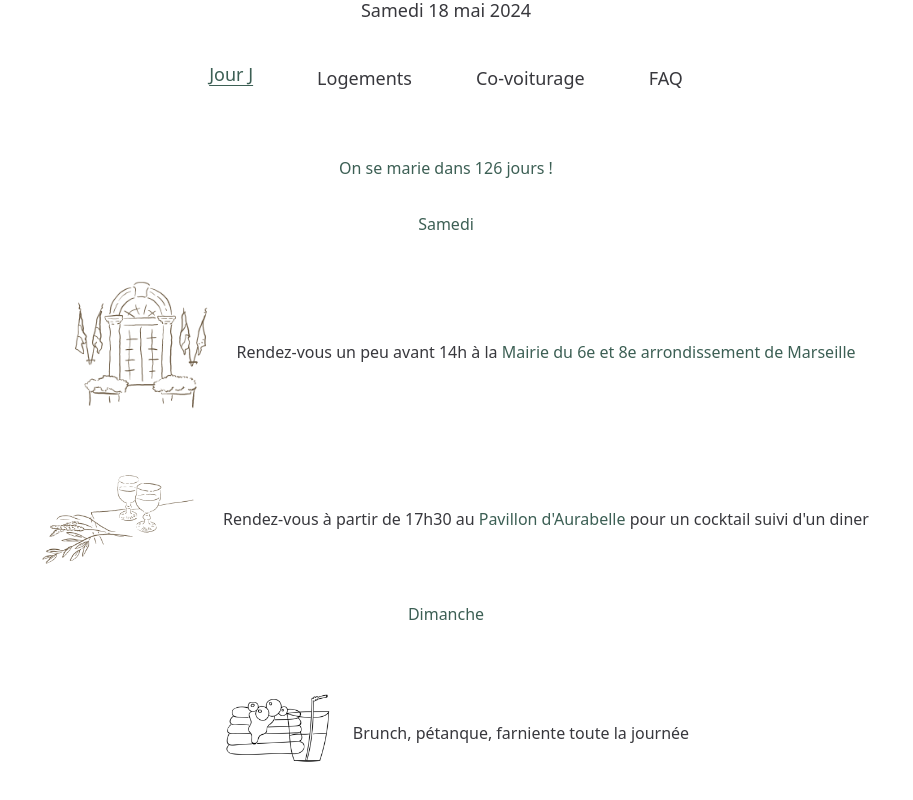
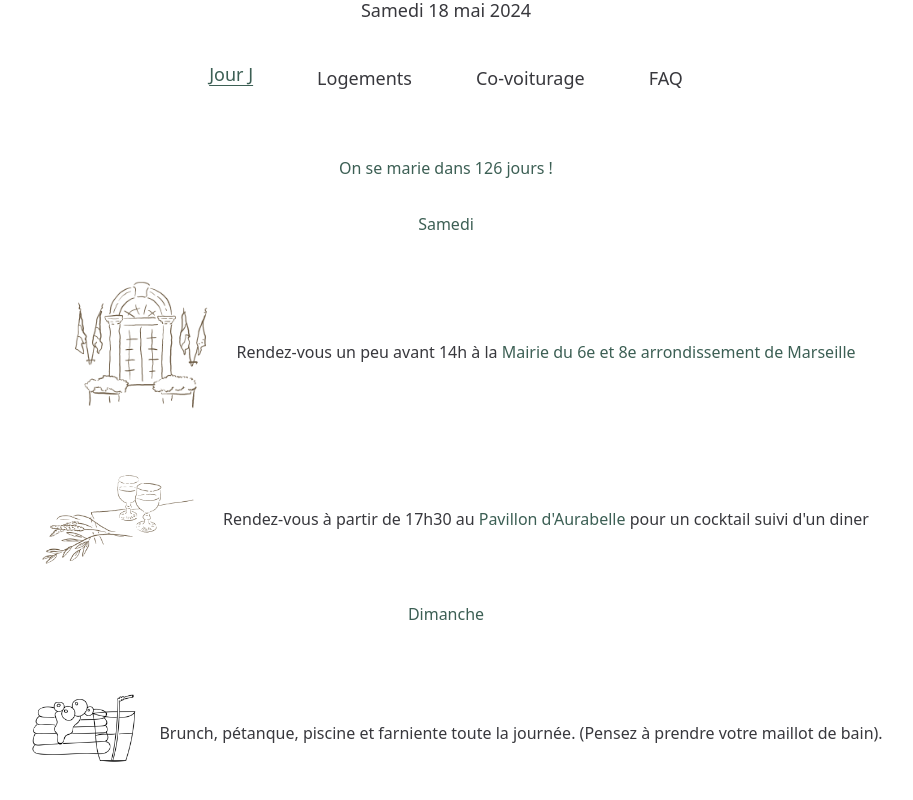
Before and after one commit to thaisrodez/marriage-site, a React (Vite) app: page / in a window 1280 px wide. Shown: the part 268-1068 px from the top of the page, without its empty margins (194-1107 px from the left). Built offline with nearby package versions, Linux system fonts and the light colour scheme.

Commit message:
feat: last details

```diff
--- a/src/sections/Housing.tsx
+++ b/src/sections/Housing.tsx
@@ -3,7 +3,7 @@ export const Housing = () => {
     <div className="w-full flex flex-col items-center space-y-8">
       <p>Pour profiter de la fête, le Pavillon d'Aurabelle dispose de plus de 120 couchages sur place !</p>
       <p>Chambre dortoir avec lits superposés et salle de bain</p>
-      <p>Tarif : 20€/nuit et par personne (+5€ pour les draps et serviettes)</p>
+      <p>Tarif : 20€/nuit et par personne (+8€ pour les draps et serviettes)</p>
       <p>Contactez-nous si vous souhaitez réserver un lit.</p>
     </div>
 
--- a/src/sections/Program.tsx
+++ b/src/sections/Program.tsx
@@ -24,7 +24,9 @@ export const Program = () => {
       <h4 className="font-medium text-green">Dimanche</h4>
       <div className="flex items-center">
         <img src={brunch} alt="Brunch" className="w-32 lg:w-[150px]" />
-        <p>Brunch, pétanque, farniente toute la journée</p>
+        <p>Brunch, pétanque, piscine et farniente toute la journée.
+          (Pensez à prendre votre maillot de bain).
+        </p>
       </div>
     </div>
   )
```
